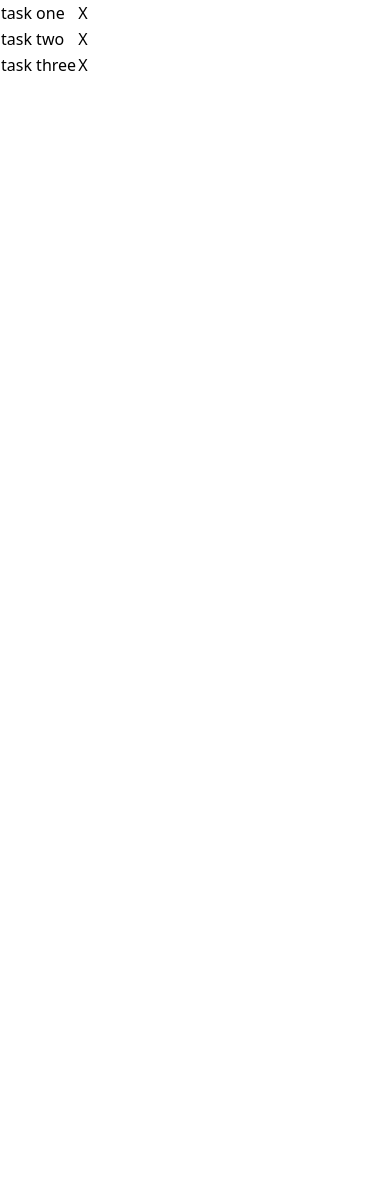
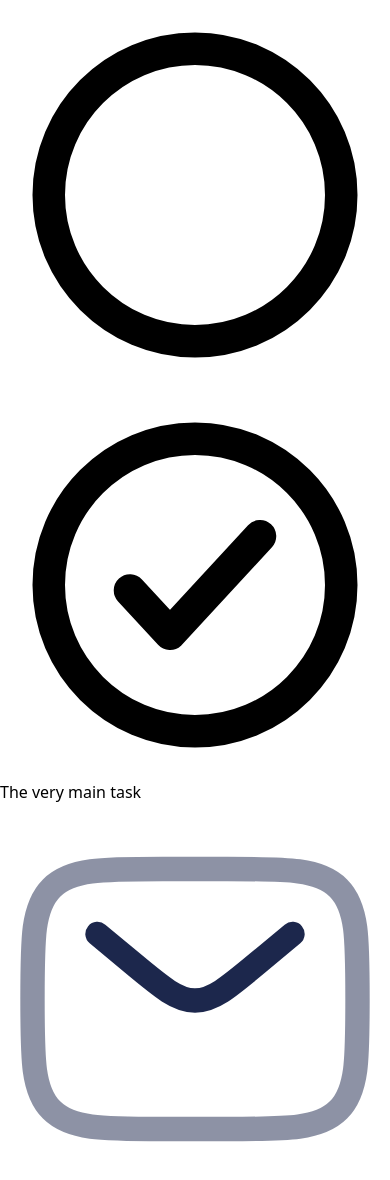
Before and after one commit to noviceGuru/focus-todo-list, a React (Vite) app: page / in a window 390 px wide. Shown: the top 1180 px of the page. Before the commit the page ends 844 px from the top, so only its background shows below. Built offline with nearby package versions, Linux system fonts and the light colour scheme.

Commit message:
ovelay developed will open and close on click on an envelope sign in the home page

```diff
--- a/src/App.tsx
+++ b/src/App.tsx
@@ -1,6 +1,15 @@
-import BackTable from "./components/molecules/back-table/back-table"
+import { useState } from "react"
+
+import MainTodo from "components/atoms/main-todo/main-todo"
+import Overlay from "components/atoms/overlay/overlay"
+import BackTable from "components/molecules/back-table/back-table"
+
+import OpenEnvelope from "assets/open-envelope.svg"
+import ClosedEnveloper from "assets/closed-envelope.svg"
 
 function App() {
+    const [show, setShow] = useState<boolean>(false)
+
     const todos = [
         {
             id: "1",
@@ -16,8 +25,16 @@ function App() {
         },
     ]
     return (
-        <div className="flex justify-center items-center h-full">
-            <BackTable todos={todos} />
+        <div className="flex flex-col justify-center items-center h-full">
+            <MainTodo task={"The very main task"} />
+            <Overlay show={show} setShow={setShow}>
+                <BackTable todos={todos} />
+            </Overlay>
+            <img
+                src={show ? OpenEnvelope : ClosedEnveloper}
+                onClick={() => setShow(true)}
+                className="absolute h-12 bottom-14 md:bottom-36 cursor-pointer"
+            />
         </div>
     )
 }
--- a/src/components/atoms/main-todo/main-todo.tsx
+++ b/src/components/atoms/main-todo/main-todo.tsx
@@ -1,12 +1,12 @@
-import CircleIcon from "../../../assets/circle.svg"
-import CircleCheckIcon from "../../../assets/circle-check.svg"
+import CircleIcon from "assets/circle.svg"
+import CircleCheckIcon from "assets/circle-check.svg"
 
 export default function MainTodo({ task }: { task: string }) {
     return (
         <div className="flex gap-8">
-            <div className="bg-slate-400 cursor-pointer">
+            <div className="cursor-pointer">
                 <img src={CircleIcon} className="h-6 absolute" />
-                <img src={CircleCheckIcon} className="h-6 absolute opacity-0 hover:opacity-100 transition-opacity" />
+                <img src={CircleCheckIcon} className="h-6 absolute opacity-0 hover:opacity-100 transition-opacity active:opacity-40" />
             </div>
             <span>{task}</span>
         </div>
--- /dev/null
+++ b/src/components/atoms/overlay/overlay.tsx
@@ -0,0 +1,29 @@
+import { ReactNode } from "react"
+
+export default function Overlay({
+    show,
+    setShow,
+    children
+}: {
+    show: boolean
+    setShow: React.Dispatch<React.SetStateAction<boolean>>
+    children: ReactNode
+}) {
+    const closeOnBackdropClick = (e: React.MouseEvent<HTMLDivElement, MouseEvent>) => {
+        if (e.target === e.currentTarget) {
+            setShow(false)
+        }
+    }
+
+    return (
+        show && (
+            <div
+                id="background"
+                className="fixed z-20 inset-0 bg-gray-400 bg-opacity-50 flex items-center justify-center"
+                onClick={closeOnBackdropClick}
+            >
+                {children}
+            </div>
+        )
+    )
+}
```
Also changed, not shown: src/assets/closed-envelope.svg (added), src/assets/open-envelope.svg (added).
